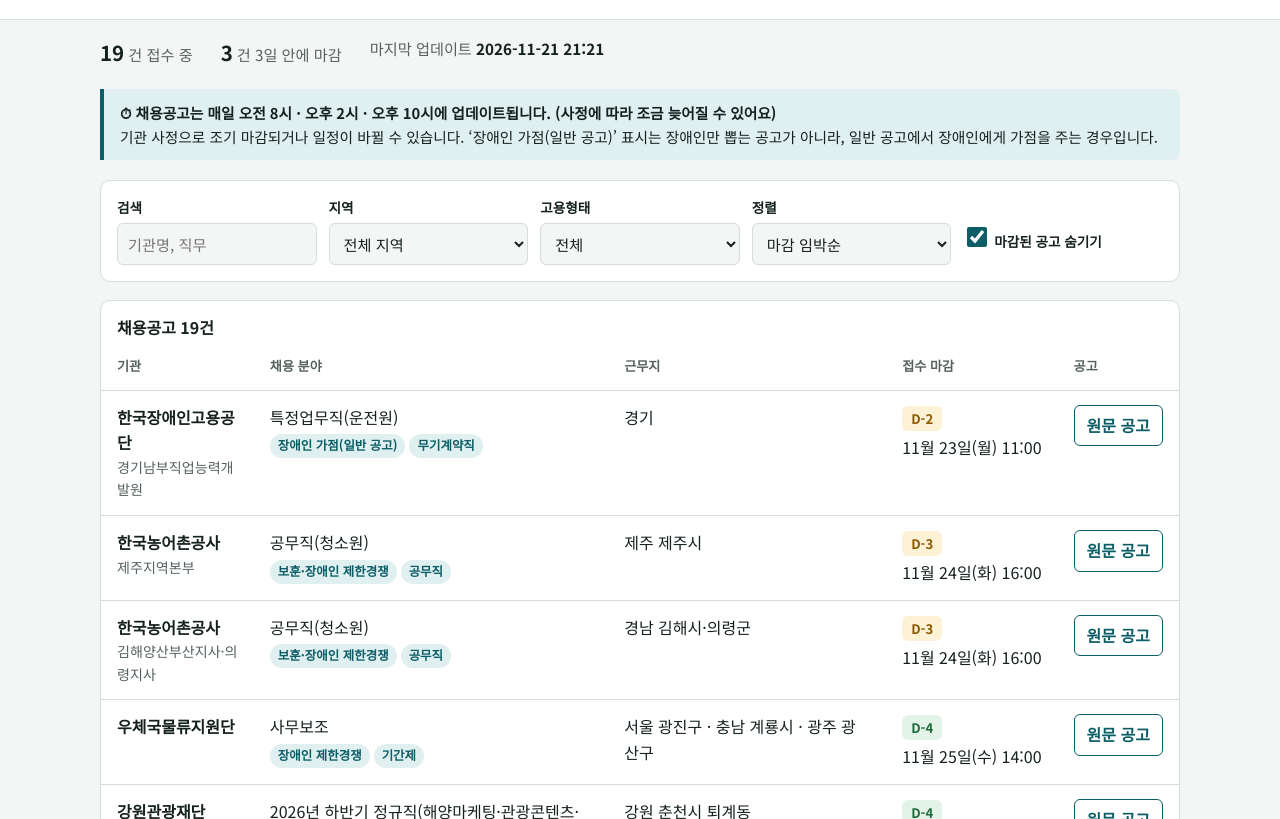
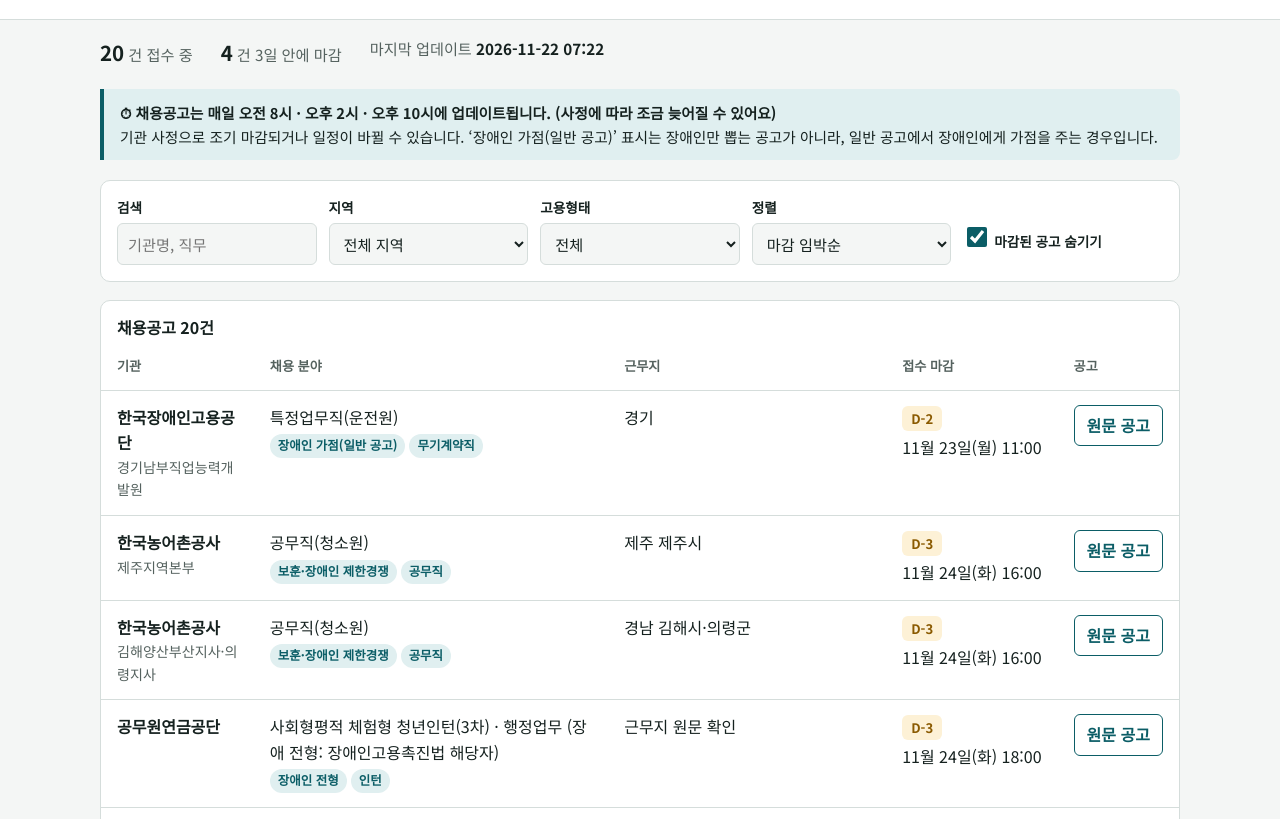
Before and after one commit to a0116095/disability-jobs, a plain HTML site: page index.html in a window 1280 px wide. Shown: the part 123-942 px from the top of the page. Drawn offline with Linux system fonts and the light colour scheme; a web font is replaced by a local one.

Commit message:
11/22 07시 업데이트: 추가 1건(공무원연금공단), 마감 정리 0건
Co-Authored-By: Claude Opus 5.5 <noreply@anthropic.com>
Claude-Session: https://claude.ai/code/session_01ScGBJCtuPzvmU7g7jV4eeZ

```diff
--- a/index.html
+++ b/index.html
@@ -205,7 +205,7 @@ footer { color: var(--muted); font-size: .85em; padding: 24px 0 40px; border-top
 
 <script>
 /* ===== 공고 데이터: 업데이트 때 이 부분만 고칩니다 ===== */
-const UPDATED = "2026-11-21 21:21";
+const UPDATED = "2026-11-22 07:22";
 const JOBS = [
   { org: "한국농어촌공사", unit: "제주지역본부", field: "공무직(청소원)", track: "보훈·장애인 제한경쟁", type: "공무직",
     region: ["제주"], place: "제주 제주시", start: "2026-11-10", end: "2026-11-24T16:00",
@@ -265,6 +265,9 @@ const JOBS = [
   { org: "한국전력공사", unit: "인천본부", field: "2026년 제3차 장애인 체험형 인턴 (인원 원문 확인)", track: "장애인 제한", type: "인턴",
     region: ["인천", "경기"], place: "인천 부평구·검단구(김포전력지사) · 경기 시흥시", start: "2026-11-16", end: "2026-11-30T16:00",
     url: "https://www.jobkorea.co.kr/Recruit/GI_Read/50379289" },
+  { org: "공무원연금공단", unit: "", field: "사회형평적 체험형 청년인턴(3차) · 행정업무 (장애 전형: 장애인고용촉진법 해당자)", track: "장애인 전형", type: "인턴",
+    region: ["전국"], place: "근무지 원문 확인", start: "2026-11-10", end: "2026-11-24T18:00",
+    url: "https://www.korea.kr/archive/recruitInfoView.do?dataId=399167" },
 ];
 /* ===================================================== */
 
```
